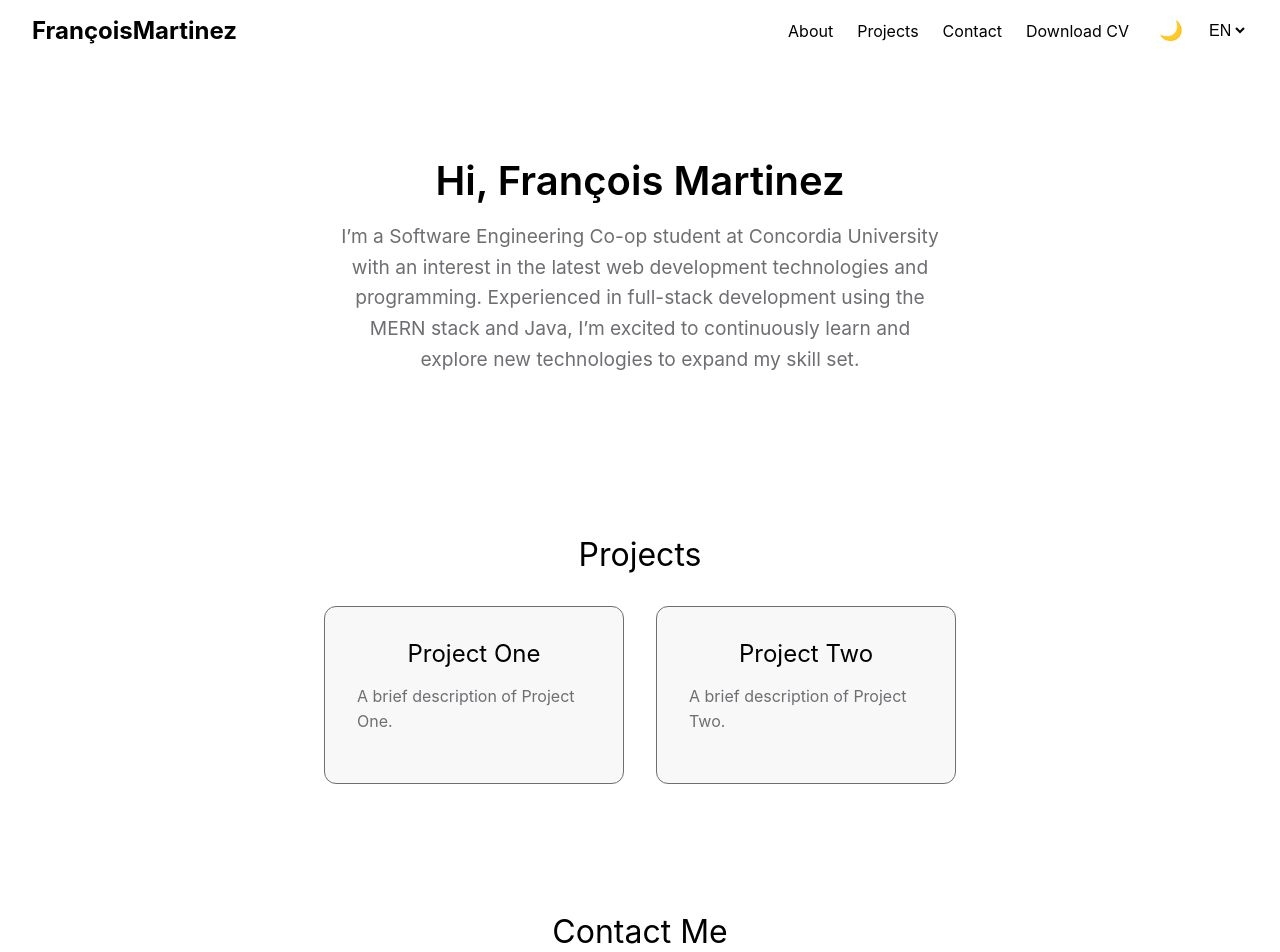
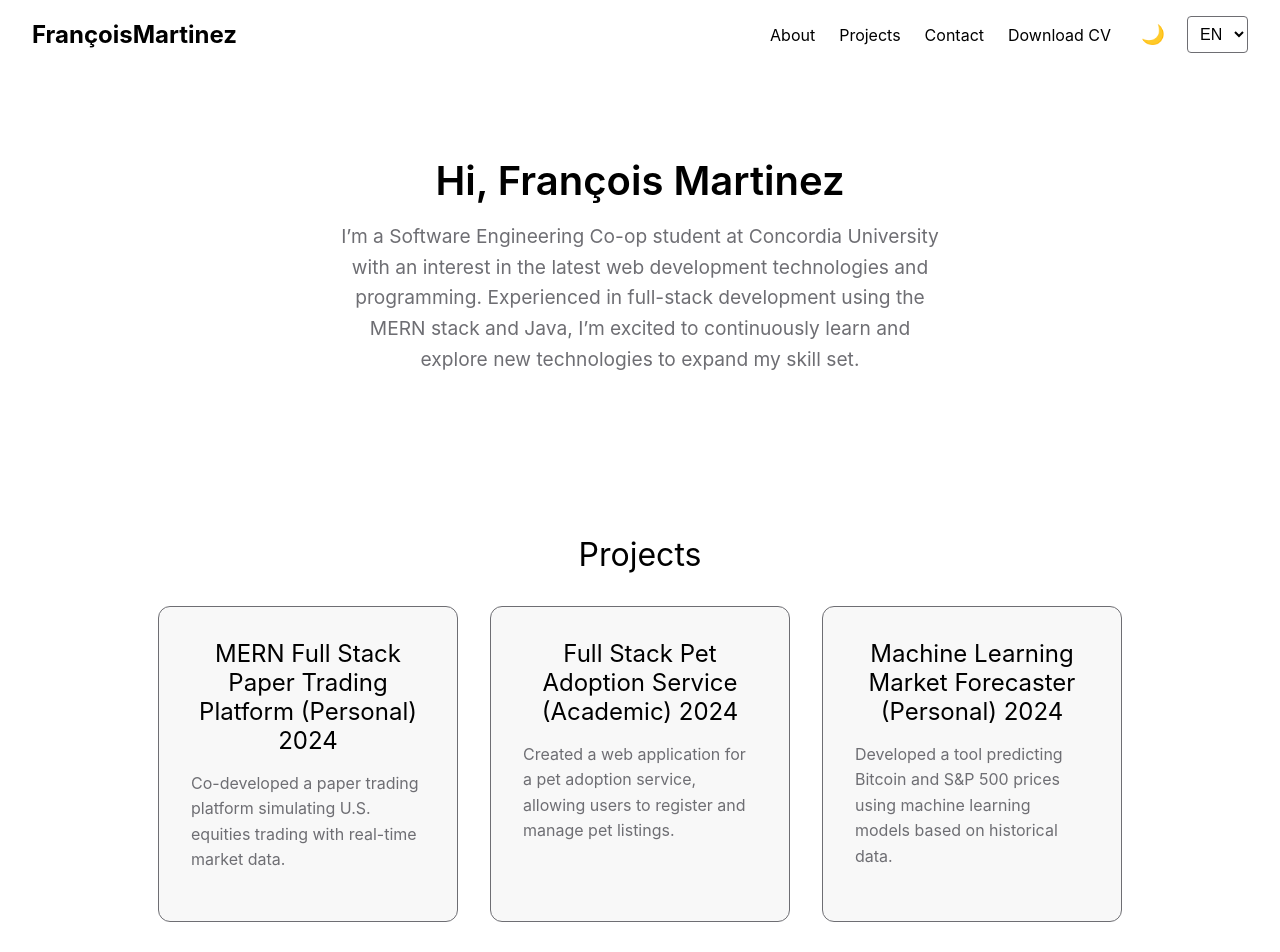
Before and after one commit to FrancoisMartinez/react-portfolio, a React (Vite) app: page / in a window 1280 px wide. Shown: the top 952 px of the page. Built offline with nearby package versions, Linux system fonts and the light colour scheme.

Commit message:
some changes

```diff
--- a/src/data/projects.js
+++ b/src/data/projects.js
@@ -1,15 +1,34 @@
 const projects = [
+
     {
         id: 1,
-        titleKey: 'projects.projectOne.title',
-        descriptionKey: 'projects.projectOne.description',
-
+        titleKey: 'projects.paperTrading.title',
+        descriptionKey: 'projects.paperTrading.description',
+        // Optional additional fields
+        year: '2024',
+        type: 'Personal',
+        // Add more fields like 'image', 'link', etc., if available
     },
     {
         id: 2,
-        titleKey: 'projects.projectTwo.title',
-        descriptionKey: 'projects.projectTwo.description',
-
+        titleKey: 'projects.petAdoption.title',
+        descriptionKey: 'projects.petAdoption.description',
+        year: '2024',
+        type: 'Academic',
+    },
+    {
+        id: 3,
+        titleKey: 'projects.marketForecaster.title',
+        descriptionKey: 'projects.marketForecaster.description',
+        year: '2024',
+        type: 'Personal',
+    },
+    {
+        id: 4,
+        titleKey: 'projects.othelloGame.title',
+        descriptionKey: 'projects.othelloGame.description',
+        year: '2024',
+        type: 'Academic',
     },
 ];
 
--- a/src/locales/en/translation.json
+++ b/src/locales/en/translation.json
@@ -11,14 +11,24 @@
   },
   "projects": {
     "title": "Projects",
-    "projectOne": {
-      "title": "Project One",
-      "description": "A brief description of Project One."
+
+    "paperTrading": {
+      "title": "MERN Full Stack Paper Trading Platform (Personal) 2024",
+      "description": "Co-developed a paper trading platform simulating U.S. equities trading with real-time market data."
     },
-    "projectTwo": {
-      "title": "Project Two",
-      "description": "A brief description of Project Two."
-    }
+    "petAdoption": {
+      "title": "Full Stack Pet Adoption Service (Academic) 2024",
+      "description": "Created a web application for a pet adoption service, allowing users to register and manage pet listings."
+    },
+    "marketForecaster": {
+      "title": "Machine Learning Market Forecaster (Personal) 2024",
+      "description": "Developed a tool predicting Bitcoin and S&P 500 prices using machine learning models based on historical data."
+    },
+    "othelloGame": {
+      "title": "Java Othello Game (Academic) 2024",
+      "description": "Built a fully functional Othello game in Java, implementing core mechanics and object-oriented design."
+    },
+    "viewProject": "View Project"
   },
   "contact": {
     "title": "Contact Me"
--- a/src/locales/fr/translation.json
+++ b/src/locales/fr/translation.json
@@ -11,14 +11,23 @@
   },
   "projects": {
     "title": "Projets",
-    "projectOne": {
-      "title": "Projet Un",
-      "description": "Une brève description du Projet Un."
+    "paperTrading": {
+      "title": "Plateforme de Trading Virtuel MERN Full Stack (Personnel) 2024",
+      "description": "Co-développement d'une plateforme simulant le trading d'actions américaines avec des données en temps réel."
     },
-    "projectTwo": {
-      "title": "Projet Deux",
-      "description": "Une brève description du Projet Deux."
-    }
+    "petAdoption": {
+      "title": "Service d'Adoption d'Animaux Full Stack (Académique) 2024",
+      "description": "Création d'une application web pour l'adoption d'animaux, permettant l'inscription et la gestion des annonces."
+    },
+    "marketForecaster": {
+      "title": "Prévisionniste de Marché en Machine Learning (Personnel) 2024",
+      "description": "Développé un outil prédisant les prix du Bitcoin et du S&P 500 à l'aide de modèles de machine learning."
+    },
+    "othelloGame": {
+      "title": "Jeu d'Othello en Java (Académique) 2024",
+      "description": "Conçu un jeu d'Othello en Java, en implémentant les mécanismes de base et le design orienté objet."
+    },
+    "viewProject": "Voir le projet"
   },
   "contact": {
     "title": "Contactez-moi"
--- a/src/styles/Header.module.css
+++ b/src/styles/Header.module.css
@@ -52,11 +52,13 @@
 
 .languageSwitcher {
     margin-left: 1rem;
-    background: none;
-    border: none;
+    background-color: var(--background-color);
+    border: 1px solid var(--secondary-text-color);
+    color: var(--text-color);
     font-size: 1rem;
     cursor: pointer;
-    color: var(--text-color);
+    padding: 0.5rem;
+    border-radius: 4px;
 }
 
 .languageSwitcher:focus {
```
